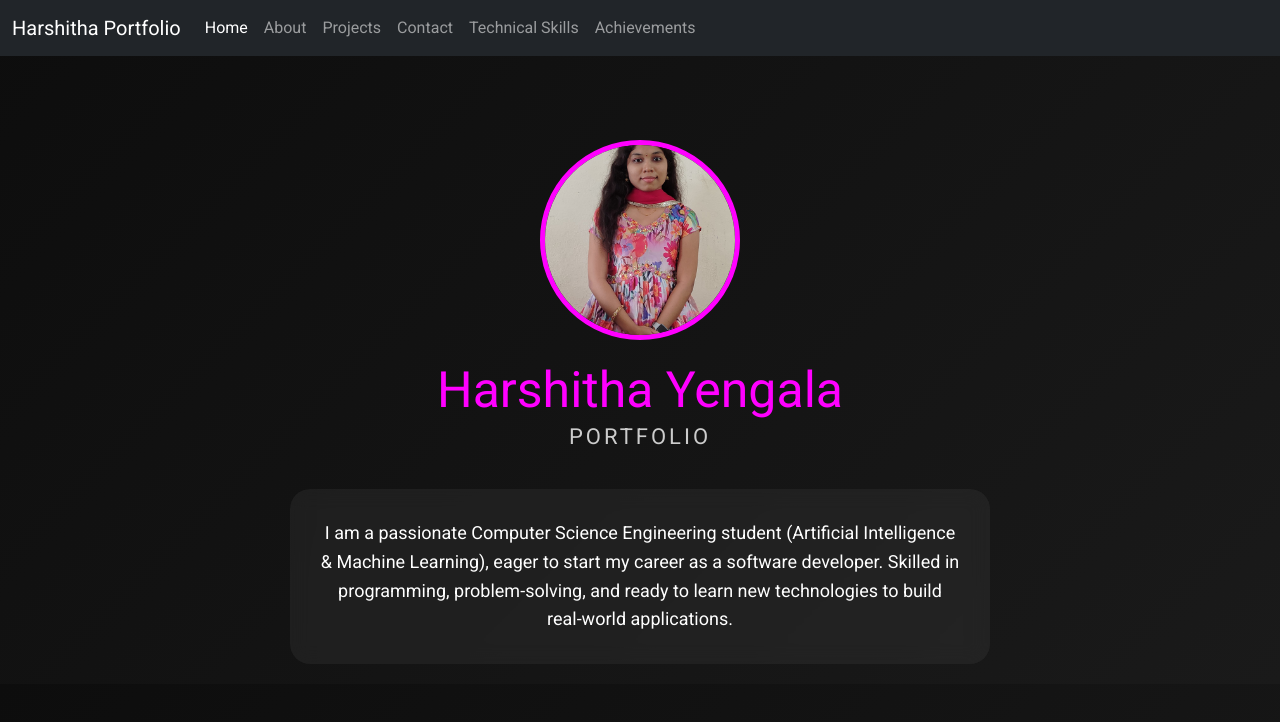
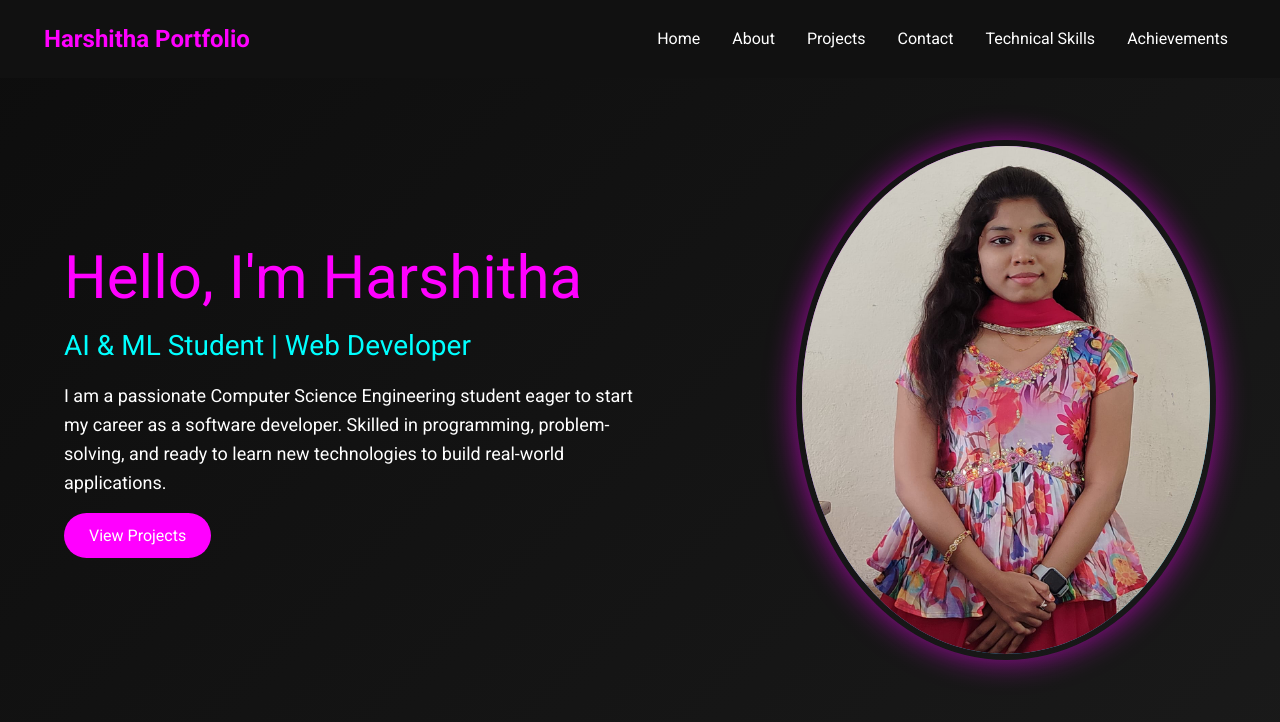
Before and after one commit to Harshithayengala/Harshitha-portfolio, a website: page index.html in a window 1280 px wide. Drawn offline with nearby package versions, Linux system fonts and the light colour scheme.

Commit message:
Update index.html

```diff
--- a/index.html
+++ b/index.html
@@ -2,139 +2,153 @@
 <html lang="en">
 <head>
 <meta charset="UTF-8">
+<meta name="viewport" content="width=device-width, initial-scale=1.0">
 <title>Harshitha Portfolio</title>
 
 <!-- Bootstrap CSS -->
 <link href="https://cdn.jsdelivr.net/npm/bootstrap@5.3.1/dist/css/bootstrap.min.css" rel="stylesheet">
+
+<!-- Google Fonts -->
 <link href="https://fonts.googleapis.com/css2?family=Roboto:wght@400;700&display=swap" rel="stylesheet">
 
 <style>
-body{
+body {
+  font-family: 'Roboto', sans-serif;
+  background: linear-gradient(135deg,#0d0d0d,#1a1a1a);
+  color: white;
+  overflow-x: hidden;
   margin:0;
-  font-family:'Roboto', sans-serif;
-  background: linear-gradient(135deg,#0d0d0d,#1a1a1a);
-  color:white;
-  overflow-x:hidden;
 }
 
 /* Navbar */
-.navbar{
-  position:fixed;
-  top:0;
-  width:100%;
-  z-index:1000;
+.navbar {
+  background-color: #111;
+  padding: 1rem 2rem;
+}
+.navbar-brand {
+  color: #ff00ff !important;
+  font-weight: bold;
+  font-size: 24px;
+}
+.navbar-nav .nav-link {
+  color: white !important;
+  font-weight: 500;
+  margin-left: 1rem;
+  transition: color 0.3s;
+}
+.navbar-nav .nav-link:hover {
+  color: #ff00ff !important;
 }
 
-/* Profile Section */
-.profile-section{
-  display:flex;
-  align-items:center;
-  justify-content:center;
-  flex-direction:column;
-  text-align:center;
-  margin-top:120px;
-  padding:20px;
+/* Hero Section */
+.hero-section {
+  min-height: 100vh;
+  display: flex;
+  align-items: center;
+  justify-content: space-between;
+  padding: 0 5%;
+  flex-wrap: wrap;
+}
+.hero-text {
+  max-width: 50%;
+  animation: slideLeft 1s ease forwards;
+  opacity: 0;
+}
+.hero-text h1 {
+  font-size: 60px;
+  color: #ff00ff;
+  margin-bottom: 15px;
+}
+.hero-text h3 {
+  font-size: 28px;
+  color: #00ffff;
+  margin-bottom: 20px;
+}
+.hero-text p {
+  font-size: 18px;
+  line-height: 1.6;
+  color: #fff;
 }
 
-/* Profile Image */
-.profile-section img{
-  width:200px;
-  height:200px;
-  border-radius:50%;
-  object-fit:cover;
-  border:5px solid #ff00ff;
-  margin-bottom:20px;
-  transition:0.5s;
+/* Hero Image */
+.hero-img {
+  width: 420px;
+  height: 520px;
+  border-radius: 50%;
+  border: 6px solid transparent;
+  background-image: linear-gradient(135deg, #ff00ff, #00ffff);
+  background-origin: border-box;
+  background-clip: content-box, border-box;
+  box-shadow: 0 0 30px rgba(255,0,255,0.6);
+  animation: slideRight 1s ease forwards;
+  opacity: 0;
+  transition: transform 0.5s, box-shadow 0.5s;
 }
-.profile-section img:hover{
-  transform:scale(1.1);
-  box-shadow:0 0 30px #ff00ff;
+.hero-img:hover {
+  transform: scale(1.15);
+  box-shadow: 0 0 50px rgba(255,0,255,0.9);
 }
 
-/* Name */
-.profile-section h1{
-  font-size:50px;
-  color:#ff00ff;
-  margin:0;
+/* Animations */
+@keyframes slideLeft {
+  from { opacity: 0; transform: translateX(-50px); }
+  to { opacity: 1; transform: translateX(0); }
+}
+@keyframes slideRight {
+  from { opacity: 0; transform: translateX(50px); }
+  to { opacity: 1; transform: translateX(0); }
 }
 
-/* Subtitle */
-.profile-section .subtitle{
-  font-size:22px;
-  letter-spacing:3px;
-  color:#cccccc;
-  margin-bottom:20px;
+/* Button */
+.btn-custom {
+  background: #ff00ff;
+  color: white;
+  padding: 0.6rem 1.5rem;
+  border-radius: 25px;
+  font-weight: 500;
+  transition: 0.3s;
 }
-
-/* Summary Card */
-.summary-card{
-  background: rgba(255,255,255,0.05);
-  padding:30px;
-  border-radius:20px;
-  backdrop-filter:blur(10px);
-  max-width:700px;
-  animation: fadeUp 1s ease forwards;
-  opacity:0;
-}
-.summary-card p{
-  color:white;
-  font-size:18px;
-  line-height:1.6;
-  margin:0;
-}
-
-/* Fade-up animation */
-@keyframes fadeUp{
-  from{
-    opacity:0;
-    transform: translateY(50px);
-  }
-  to{
-    opacity:1;
-    transform: translateY(0);
-  }
+.btn-custom:hover {
+  background: #00ffff;
+  color: #111;
 }
 </style>
 </head>
 <body>
 
 <!-- Navbar -->
-<nav class="navbar navbar-expand-lg navbar-dark bg-dark">
+<nav class="navbar navbar-expand-lg navbar-dark fixed-top">
   <div class="container-fluid">
     <a class="navbar-brand" href="#">Harshitha Portfolio</a>
-    <button class="navbar-toggler" type="button" data-bs-toggle="collapse" data-bs-target="#navbarSupportedContent"
-      aria-controls="navbarSupportedContent" aria-expanded="false" aria-label="Toggle navigation">
+    <button class="navbar-toggler" type="button" data-bs-toggle="collapse" data-bs-target="#navbarNav"
+      aria-controls="navbarNav" aria-expanded="false" aria-label="Toggle navigation">
       <span class="navbar-toggler-icon"></span>
     </button>
 
-    <div class="collapse navbar-collapse" id="navbarSupportedContent">
-      <ul class="navbar-nav me-auto mb-2 mb-lg-0">
+    <div class="collapse navbar-collapse" id="navbarNav">
+      <ul class="navbar-nav ms-auto">
         <li class="nav-item"><a class="nav-link active" href="index.html">Home</a></li>
         <li class="nav-item"><a class="nav-link" href="about.html">About</a></li>
         <li class="nav-item"><a class="nav-link" href="projects.html">Projects</a></li>
         <li class="nav-item"><a class="nav-link" href="contact.html">Contact</a></li>
         <li class="nav-item"><a class="nav-link" href="technicalskills.html">Technical Skills</a></li>
         <li class="nav-item"><a class="nav-link" href="achievements.html">Achievements</a></li>
+
       </ul>
     </div>
   </div>
 </nav>
 
-<!-- Profile Section -->
-<div class="profile-section">
-  <img src="profile pic.jpg" alt="profile">
-  <h1>Harshitha Yengala</h1>
-  <p class="subtitle">PORTFOLIO</p>
-
-  <!-- Summary Card -->
-  <div class="summary-card mt-3">
-    <p>
-      I am a passionate Computer Science Engineering student (Artificial Intelligence & Machine Learning),
-      eager to start my career as a software developer. Skilled in programming, problem-solving,
-      and ready to learn new technologies to build real-world applications.
-    </p>
+<!-- Hero Section -->
+<section class="hero-section">
+  <div class="hero-text">
+    <h1>Hello, I'm Harshitha</h1>
+    <h3>AI & ML Student | Web Developer</h3>
+    <p>I am a passionate Computer Science Engineering student eager to start my career as a software developer. Skilled in programming, problem-solving, and ready to learn new technologies to build real-world applications.</p>
+    <a href="projects.html" class="btn btn-custom">View Projects</a>
   </div>
-</div>
+  <img src="profile pic.jpg" alt="Harshitha Profile" class="hero-img">
+</section>
 
 <!-- Bootstrap JS -->
 <script src="https://cdn.jsdelivr.net/npm/bootstrap@5.3.1/dist/js/bootstrap.bundle.min.js"></script>
```
